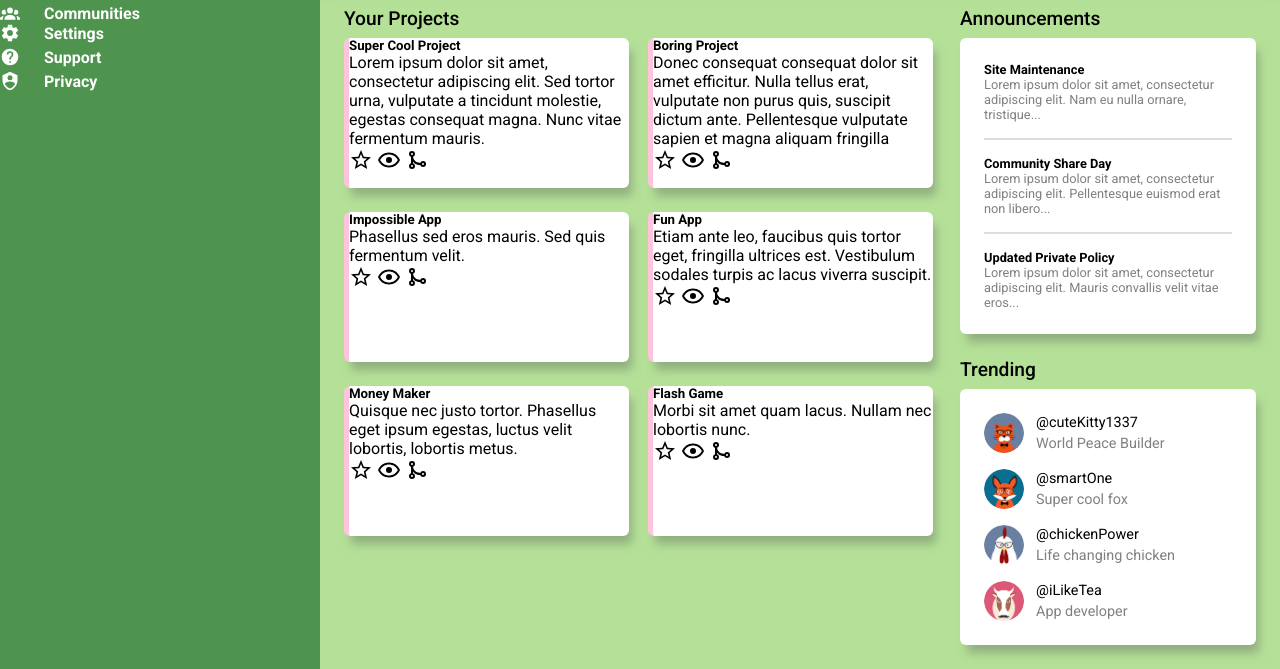
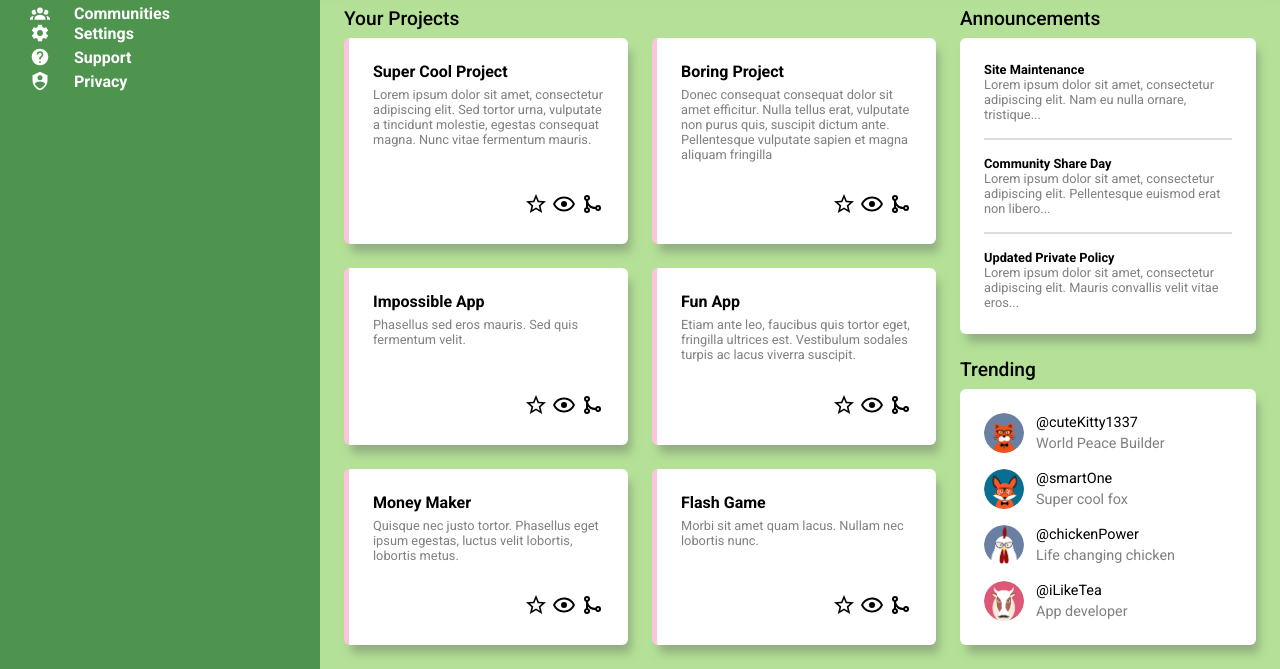
Before and after one commit to NerwenElensar/admin-dashboard, a plain HTML site: page index.html in a window 1280 px wide. Shown: the part 161-830 px from the top of the page. Drawn offline with Linux system fonts and the light colour scheme.

Commit message:
style main section

```diff
--- a/index.html
+++ b/index.html
@@ -82,12 +82,14 @@
         <h3>Your Projects</h3>
         <div class="card-section">
           <div class="main card">
+            <div class="card-content">
               <h5 class="card-title">Super Cool Project</h5>
               <p class="card-text">
                 Lorem ipsum dolor sit amet, consectetur adipiscing elit. Sed tortor urna,
                 vulputate a tincidunt molestie, egestas consequat magna. Nunc vitae fermentum
                 mauris.
               </p>
+            </div>
             <div class="card-icons">
               <img src="assets/star-outline.svg" alt="a star icon" />
               <img src="assets/eye-outline.svg" alt="an eye icon" />
@@ -95,12 +97,14 @@
             </div>
           </div>
           <div class="main card">
+            <div class="card-content">
               <h5 class="card-title">Boring Project</h5>
               <p class="card-text">
-              Donec consequat consequat dolor sit amet efficitur. Nulla tellus erat, vulputate
-              non purus quis, suscipit dictum ante. Pellentesque vulputate sapien et magna
-              aliquam fringilla
+                Donec consequat consequat dolor sit amet efficitur. Nulla tellus erat,
+                vulputate non purus quis, suscipit dictum ante. Pellentesque vulputate sapien
+                et magna aliquam fringilla
               </p>
+            </div>
             <div class="card-icons">
               <img src="assets/star-outline.svg" alt="a star icon" />
               <img src="assets/eye-outline.svg" alt="an eye icon" />
@@ -108,8 +112,10 @@
             </div>
           </div>
           <div class="main card">
+            <div class="card-content">
               <h5 class="card-title">Impossible App</h5>
               <p class="card-text">Phasellus sed eros mauris. Sed quis fermentum velit.</p>
+            </div>
             <div class="card-icons">
               <img src="assets/star-outline.svg" alt="a star icon" />
               <img src="assets/eye-outline.svg" alt="an eye icon" />
@@ -117,11 +123,13 @@
             </div>
           </div>
           <div class="main card">
+            <div class="card-content">
               <h5 class="card-title">Fun App</h5>
               <p class="card-text">
                 Etiam ante leo, faucibus quis tortor eget, fringilla ultrices est. Vestibulum
                 sodales turpis ac lacus viverra suscipit.
               </p>
+            </div>
             <div class="card-icons">
               <img src="assets/star-outline.svg" alt="a star icon" />
               <img src="assets/eye-outline.svg" alt="an eye icon" />
@@ -129,11 +137,13 @@
             </div>
           </div>
           <div class="main card">
+            <div class="card-content">
               <h5 class="card-title">Money Maker</h5>
               <p class="card-text">
                 Quisque nec justo tortor. Phasellus eget ipsum egestas, luctus velit lobortis,
                 lobortis metus.
               </p>
+            </div>
             <div class="card-icons">
               <img src="assets/star-outline.svg" alt="a star icon" />
               <img src="assets/eye-outline.svg" alt="an eye icon" />
@@ -141,8 +151,10 @@
             </div>
           </div>
           <div class="main card">
+            <div class="card-content">
               <h5 class="card-title">Flash Game</h5>
               <p class="card-text">Morbi sit amet quam lacus. Nullam nec lobortis nunc.</p>
+            </div>
             <div class="card-icons">
               <img src="assets/star-outline.svg" alt="a star icon" />
               <img src="assets/eye-outline.svg" alt="an eye icon" />
--- a/styles.css
+++ b/styles.css
@@ -8,19 +8,6 @@ body{
 * {
   margin: 0;
   padding: 0;
-}
-
-ul {
-  display: grid;
-  grid-template-columns: 40px 1fr;
-  align-items: center;
-  gap: 4px;
-}
-
-li {
-  list-style: none;
-  justify-self: left;
-  font-weight: bold;
 }
 
 /* Header */
@@ -120,10 +107,11 @@ button {
 
 
 .card-section {
-  grid-row: 1/3;
   display: grid;
-  grid-template-columns: repeat(auto-fit, 280px);
+  grid-template-columns: repeat(2, 1fr);
+  grid-template-rows: auto;
   gap: 24px;
+  height: 100%;
 }
 
 .card {
@@ -133,9 +121,25 @@ button {
 }
 
 .main {
-  height: 150px;
-  width: 280px;
   border-left: #FFC4DD 5px solid;
+  padding: 24px;
+  display: grid;
+}
+
+.card-title {
+  font-size: 1rem;
+  padding-bottom: 6px;
+}
+
+.card-text {
+  color: gray;
+  font-size: 0.8rem;
+
+}
+
+.card-icons {
+  justify-self: right;
+  align-self: end;
 }
 
 h3{
@@ -146,6 +150,8 @@ h3{
 
 .projects {
   grid-row: 1/3;
+  display: flex;
+  flex-direction: column;
 }
 
 .announcements {
@@ -213,3 +219,16 @@ hr {
 .sidebar h1{
   font-size: 1.5rem;
 }
+
+ul {
+  display: grid;
+  grid-template-columns: 40px 1fr;
+  align-items: center;
+  gap: 4px;
+  padding-left: 30px;
+}
+
+li {
+  list-style: none;
+  font-weight: bold;
+}
```
Lines whose indentation alone changed are shown as unchanged.
